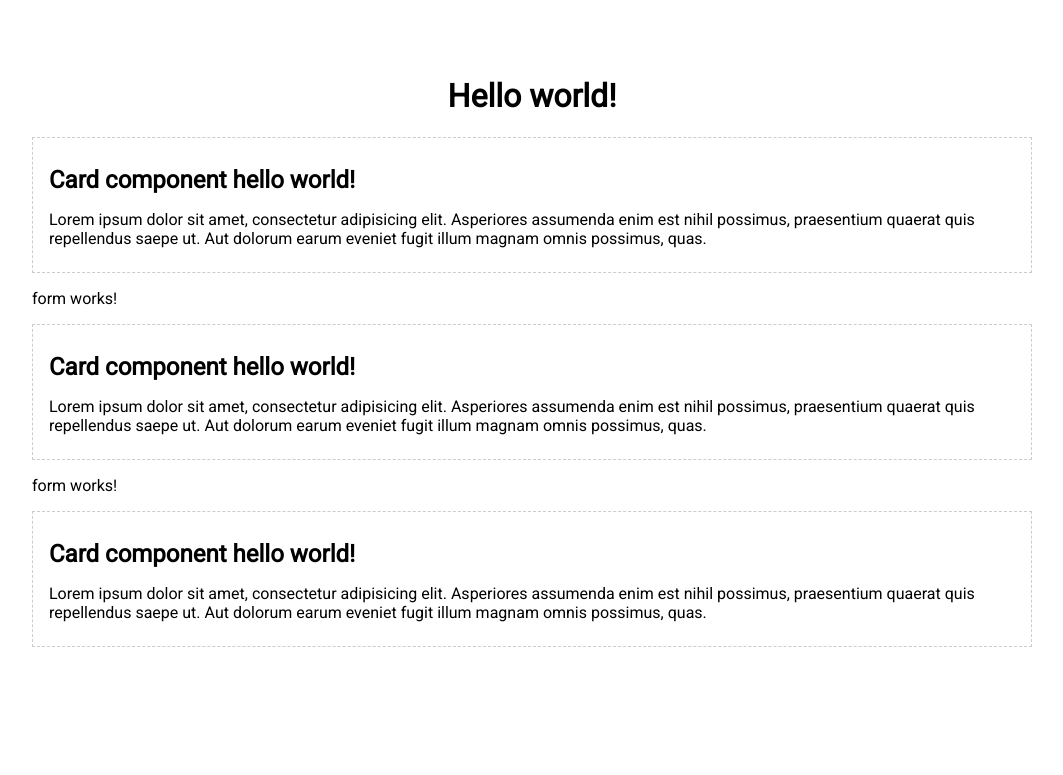
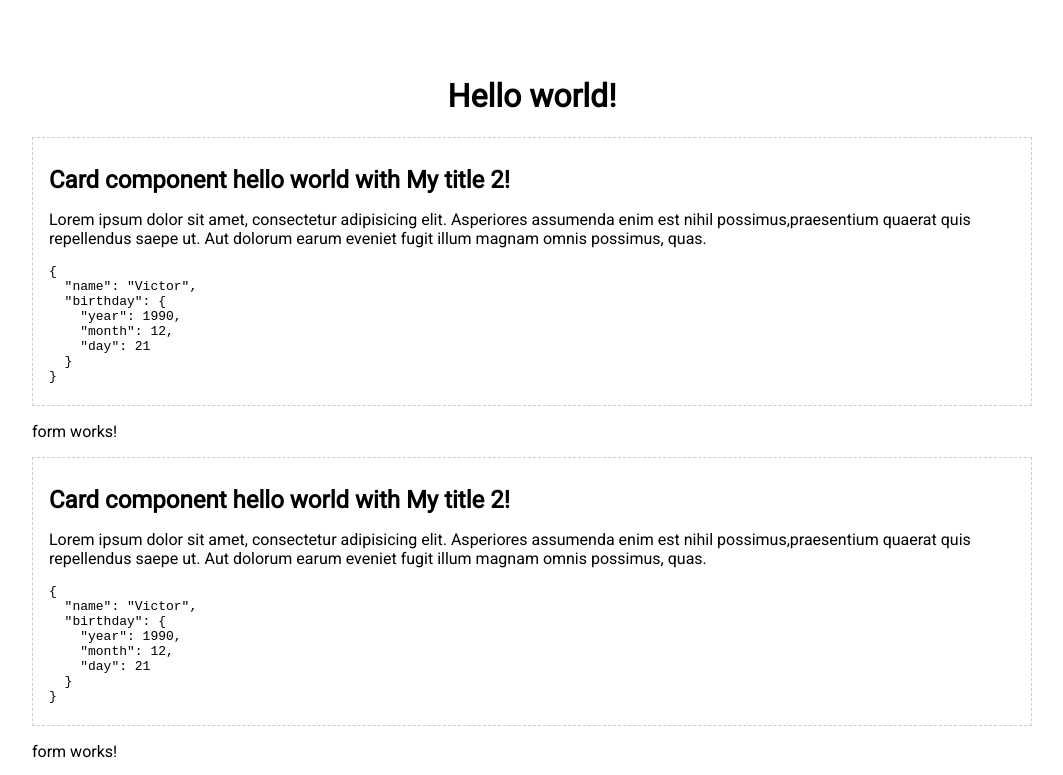
Before and after one commit to AntonyGlim/AngularHelloWorldExample, an Angular app: page / in a window 1280 px wide. Shown: the top 775 px of the page, without its empty margins (108-1171 px from the left). Built offline with nearby package versions, Linux system fonts and the light colour scheme.

Commit message:
Work with vars

```diff
--- a/src/app/card/card.component.html
+++ b/src/app/card/card.component.html
@@ -1,10 +1,7 @@
 <div class=container>
   <div class="card">
-    <h2>Card component hello world!</h2>
-    <p>
-      Lorem ipsum dolor sit amet, consectetur adipisicing elit. Asperiores assumenda enim est nihil possimus,
-      praesentium
-      quaerat quis repellendus saepe ut. Aut dolorum earum eveniet fugit illum magnam omnis possimus, quas.
-    </p>
+    <h2>Card component hello world with {{title}} {{number + 1}}!</h2>
+    <p>{{text}}</p>
+    <pre>{{obj | json}}</pre>
   </div>
 </div>
--- a/src/app/card/card.component.ts
+++ b/src/app/card/card.component.ts
@@ -5,4 +5,10 @@ import {Component} from '@angular/core';
   templateUrl: './card.component.html',
   styleUrls: ['./card.component.scss']
 })
-export class CardComponent {}
+export class CardComponent {
+  title = 'My title';
+  text = 'Lorem ipsum dolor sit amet, consectetur adipisicing elit. Asperiores assumenda enim est nihil possimus,' +
+    'praesentium quaerat quis repellendus saepe ut. Aut dolorum earum eveniet fugit illum magnam omnis possimus, quas.';
+  number = 1;
+  obj = {name: 'Victor', birthday: {year: 1990, month: 12, day: 21}};
+}
```
